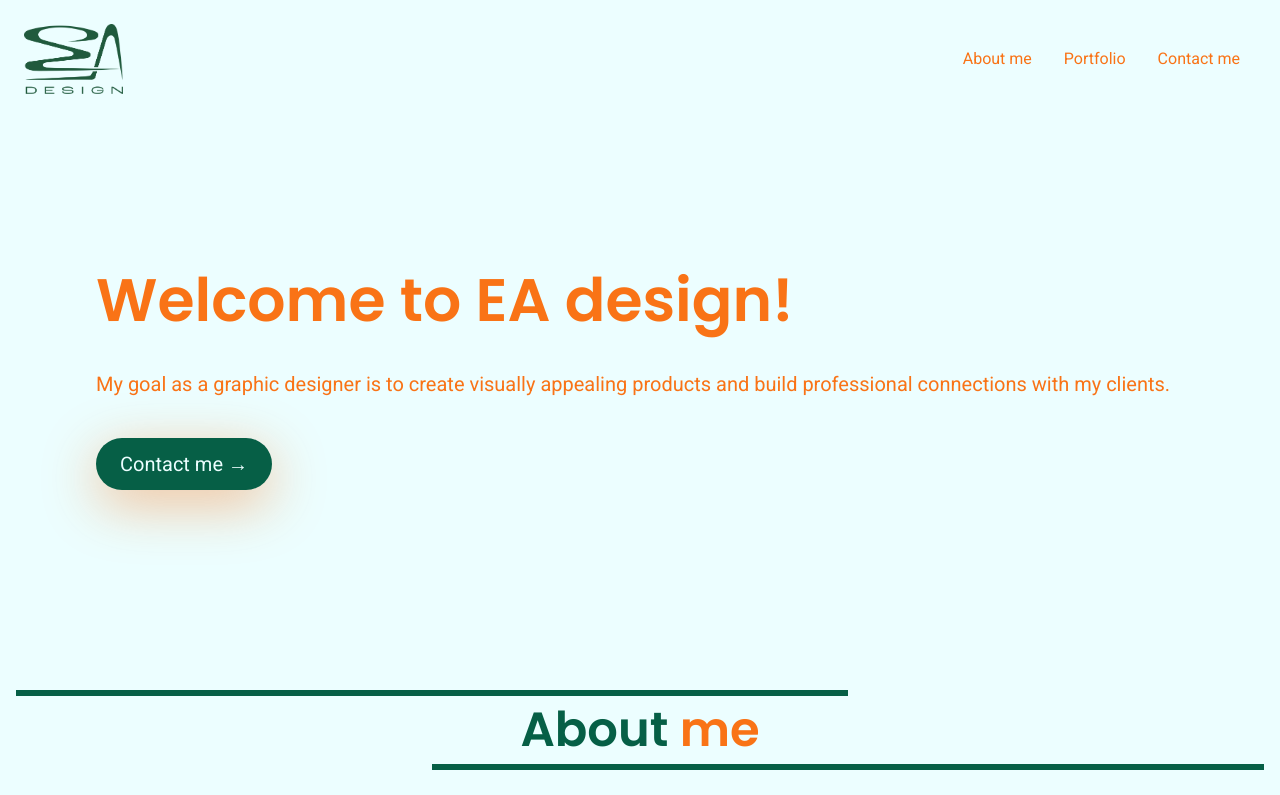
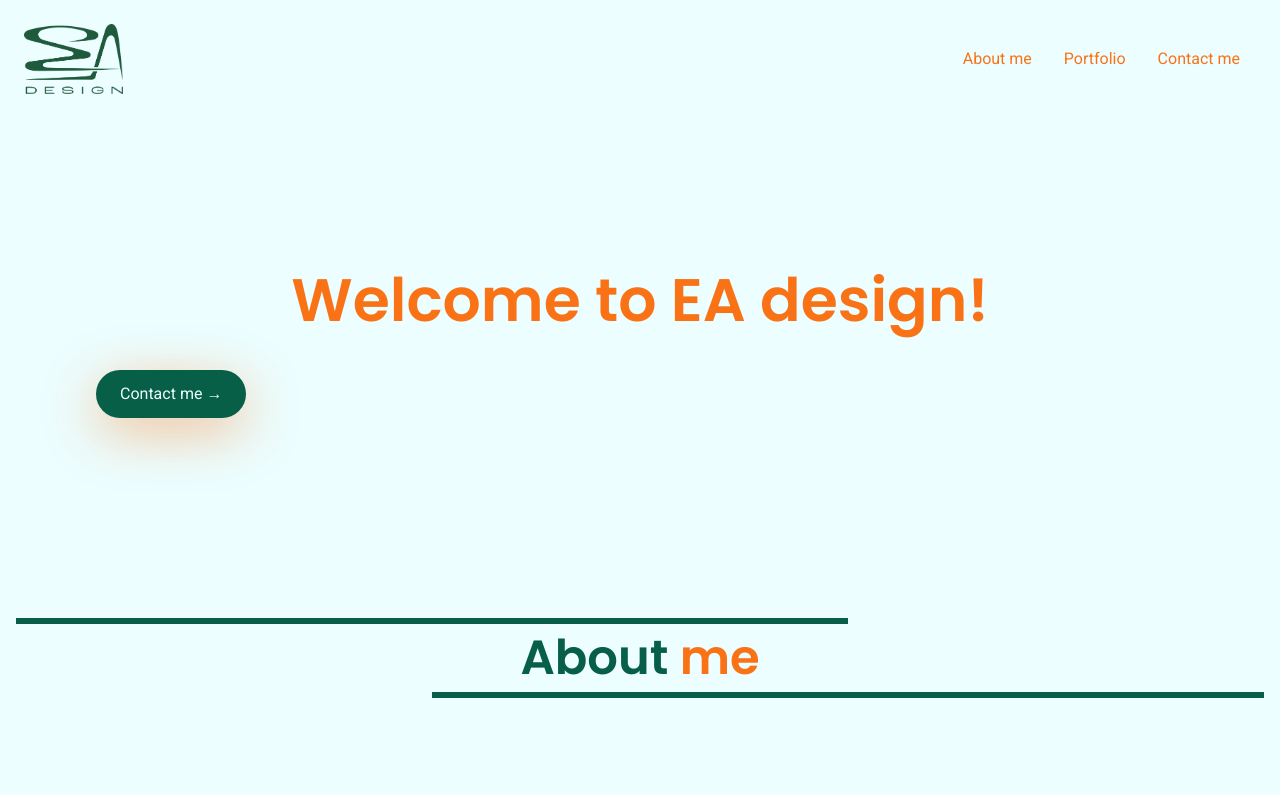
Before and after one commit to smoothshiny/emea-design-portfolio, a SvelteKit app: page / in a window 1280 px wide. Shown: the top 795 px of the page. Built offline with nearby package versions, Linux system fonts and the light colour scheme.

Commit message:
center  welcome

```diff
--- a/src/components/Main.svelte
+++ b/src/components/Main.svelte
@@ -21,21 +21,18 @@
 
 <main class="flex flex-col flex-1 p-4">
   <section id="intro" class="grid grid-cols-1 sm:py-14">
-    <div class="flex flex-col lg:text-left m-20 gap-6 md:gap-8 lg:gap-10">
+    <div
+      class="flex flex-col place-items-center lg:text-left m-20 gap-6 md:gap-8 lg:gap-10"
+    >
       <h2 class="font-semibold text-4xl sm:text-5xl md:text-6xl">
         Welcome to EA design!
       </h2>
-      <p class="text-base sm:text-lg md:text-xl">
-        My goal as a graphic designer is to create visually appealing products
-        and build professional connections with my clients.
-      </p>
 
       <button
-        class="blueShadow mx-auto lg:mr-auto lg:ml-0 text-base sm:text-lg md:text-xl poppins relative overflow-hidden px-6 py-3 group rounded-full bg-emerald-800 text-cyan-50"
+        class="blueShadow place-items-center lg:mr-auto lg:text-base sm:text-lg md:text-xl poppins relative overflow-hidden px-6 py-3 group rounded-full bg-emerald-800 text-cyan-50"
         ><h4 class="relative z-9">Contact me &rarr;</h4>
       </button>
     </div>
-    <div class="relative shadow-2xl grid place-items-center" />
   </section>
 
   <section
```
